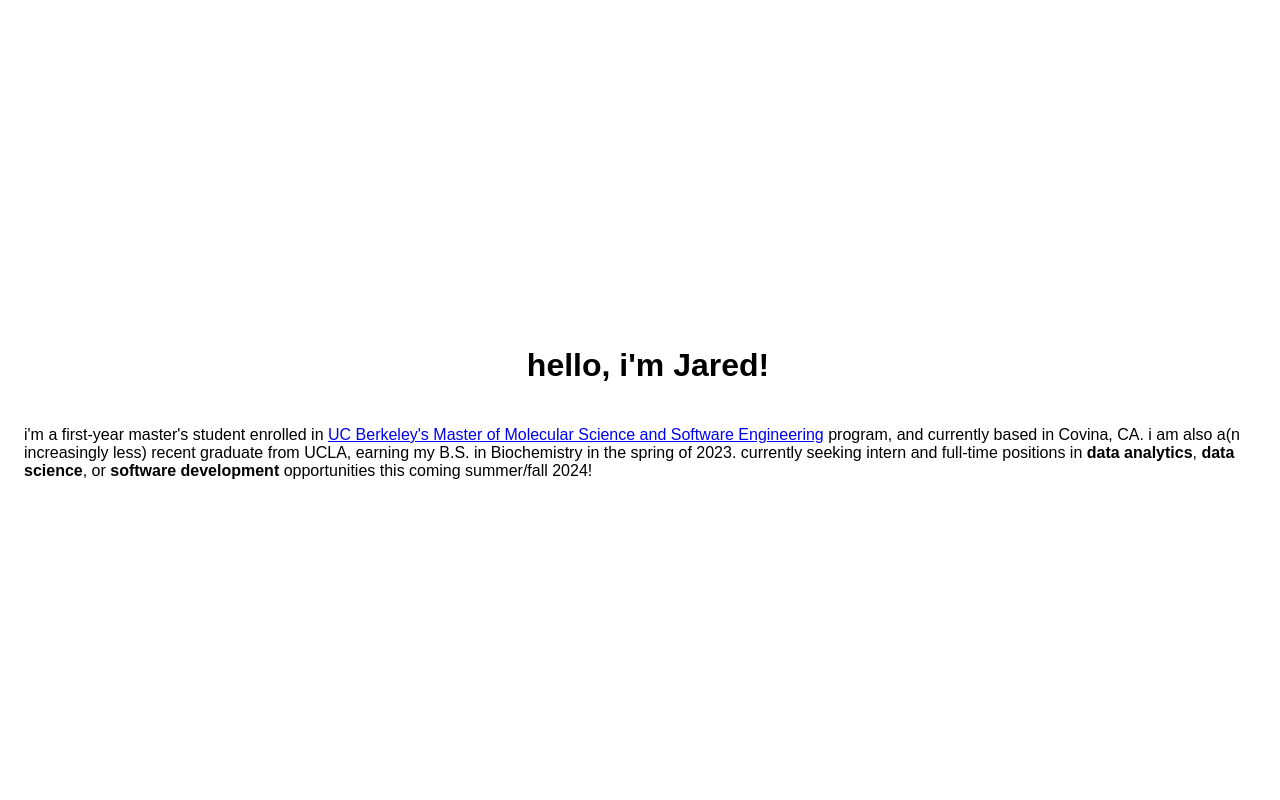
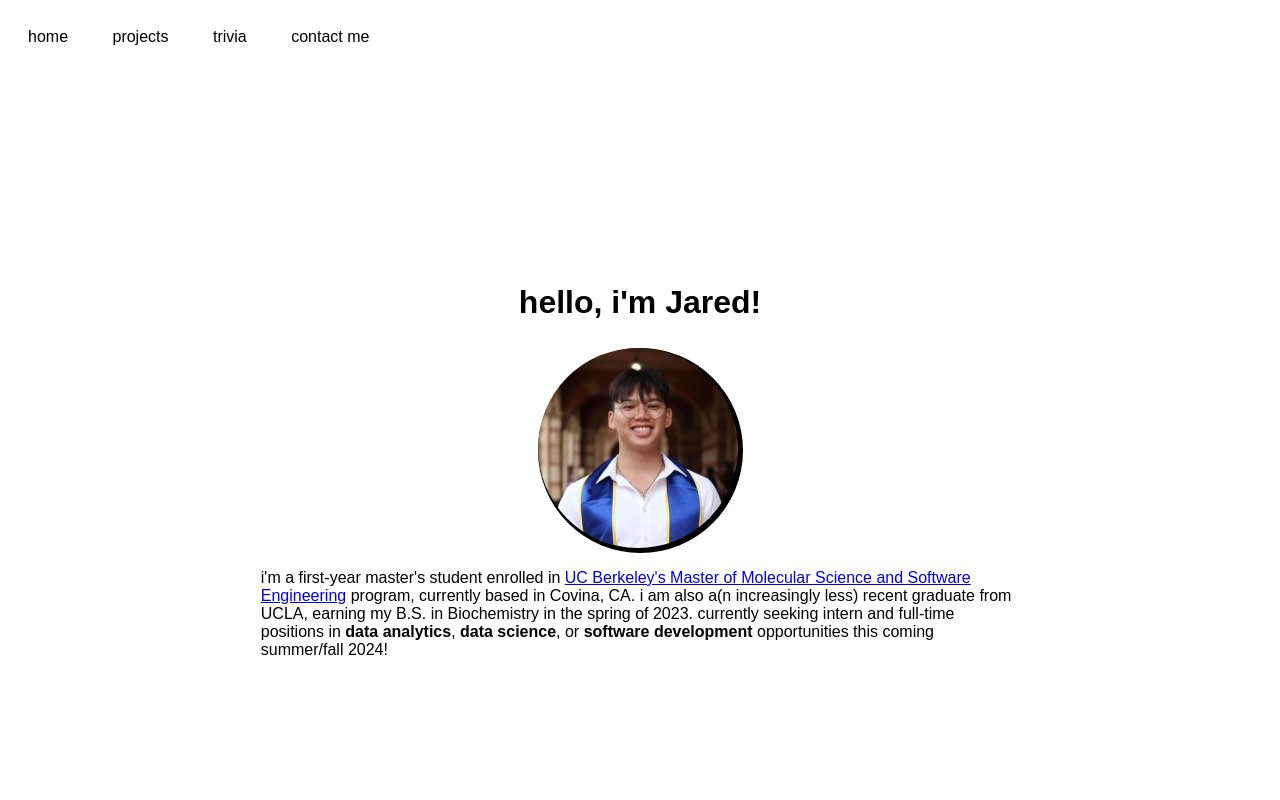
Before and after one commit to saltyjared/saltyjared.me, a plain HTML site: page index.html in a window 1280 px wide. Shown: the top 800 px of the page. Drawn offline with Linux system fonts and the light colour scheme.

Commit message:
Add sticky navbar and begin adding project thumbnails

```diff
--- a/index.html
+++ b/index.html
@@ -8,19 +8,30 @@
     <script defer src="script.js"></script>
 </head>
 <body>
-    <section class="hidden">
-        <h1 alt-greeting="hello, I'm Jared Paul!">
+
+    <div id="navbar">
+        <a href="#home">home</a>
+        <a href="#projects">projects</a>
+        <a href="#trivia">trivia</a>
+        <a href="#contact-me">contact me</a>
+    </div>
+
+    <section class="hidden" id="home">
+        <h1 alt-greeting="hello, i'm Jared (Paul)!">
             hello, i'm Jared!
         </h1>
-            <p>i'm a first-year master's student enrolled in
-               <a href="https://msse.berkeley.edu/">UC Berkeley's Master of Molecular Science and Software Engineering</a>
-               program, and currently based in Covina, CA. i am also a(n increasingly less) recent graduate from UCLA, earning my B.S. in Biochemistry in the spring of 2023.
-               currently seeking intern and full-time positions in <strong>data analytics</strong>,
-               <strong>data science</strong>, or <strong>software development</strong> opportunities this coming summer/fall 2024!
-            </p>
+
+        <div class="circle"><img class="profile-pic" src="images/LinkedIn Headshot.jpg"></div>
+
+        <p>i'm a first-year master's student enrolled in
+            <a href="https://msse.berkeley.edu/">UC Berkeley's Master of Molecular Science and Software Engineering</a>
+            program, currently based in Covina, CA. i am also a(n increasingly less) recent graduate from UCLA, earning my B.S. in Biochemistry in the spring of 2023.
+            currently seeking intern and full-time positions in <strong>data analytics</strong>,
+            <strong>data science</strong>, or <strong>software development</strong> opportunities this coming summer/fall 2024!
+        </p>
     </section>
 
-    <section class="hidden">
+    <section class="hidden" id="projects">
         <h2>projects</h2>
         <ul>
             <li><a href="https://saltyjared.github.io/JujuType/">JujuType</a>, a speed typing game inspired by Monkeytype and my favorite anime</li>
@@ -29,8 +40,8 @@
         </ul>
     </section>
 
-    <section class="hidden">
-        <h2>trivial things</h2>
+    <section class="hidden" id="trivia">
+        <h2>trivia</h2>
         <ul>
             <li>peaked #44,159 on <a href="https://osu.ppy.sh/users/8976461">osu!std</a></li>
             <li><a href="https://lolchess.gg/profile/na/PinkPantheress-Munch/set10">hardstuck plat III</a> in sets 9.5 and 10 of tft</li>
@@ -40,7 +51,7 @@
 
 </body>
 <footer>
-    <section class="hidden">
+    <section class="hidden" id="contact-me">
     <h2>contact me</h2>
         <ul>
             <li><a href="mailto:jaredpaulgue@gmail.com">email</a></li>
--- a/script.js
+++ b/script.js
@@ -1,3 +1,4 @@
+// Add class 'show' when user screen intersects with content
 const observer = new IntersectionObserver((entries) => {
     entries.forEach((entry) => {
         console.log(entry);
@@ -5,5 +6,8 @@ const observer = new IntersectionObserver((entries) => {
     });
 });
 
+// Select all elements with 'hidden' class
 const hiddenElements = document.querySelectorAll('.hidden');
+
+// Input each HTML element w/ class 'hidden' to observer
 hiddenElements.forEach((el) => observer.observe(el));
--- a/styles.css
+++ b/styles.css
@@ -11,6 +11,34 @@ section {
     min-height: 100vh;
 }
 
+@keyframes slideFromLeft {
+    0% {
+        filter: blur(5px);
+        transform: translateX(-100%);
+    }
+    100% {
+        filter: blur(0);
+        transform: translate(0);
+    }
+}
+
+#navbar {
+    animation: 0.5s ease-out 0s 1 slideFromLeft;
+    overflow: hidden;
+    position: sticky;
+    width: 100%;
+    top: 0;
+    left: 37.5%;
+}
+
+#navbar a {
+    display: inline-block;
+    list-style-type: none;
+    color: black;
+    padding: 20px;
+    text-decoration: none;
+}
+
 h1 {
     font-size: 32px;
 }
@@ -22,13 +50,27 @@ h1:hover {
 h1:hover:after {
     content: attr(alt-greeting);
     font-size: 32px;
+    line-height: 2.81em;
+}
+
+.profile-pic {
+    border-radius: 50%
+}
+
+.circle {
+    background: black;
+    border-radius: 50%;
+    width: 205px;
+    height: 205px;
 }
 
 .hidden {
     opacity: 0;
     filter: blur(5px);
     transform: translateX(-100%);
-    transition: all 1s;
+    transition: all 0.75s;
+    margin-left: 20%;
+    margin-right: 20%;
 }
 
 .show {
```
Also changed, not shown: images/LinkedIn Headshot.jpg (added).
